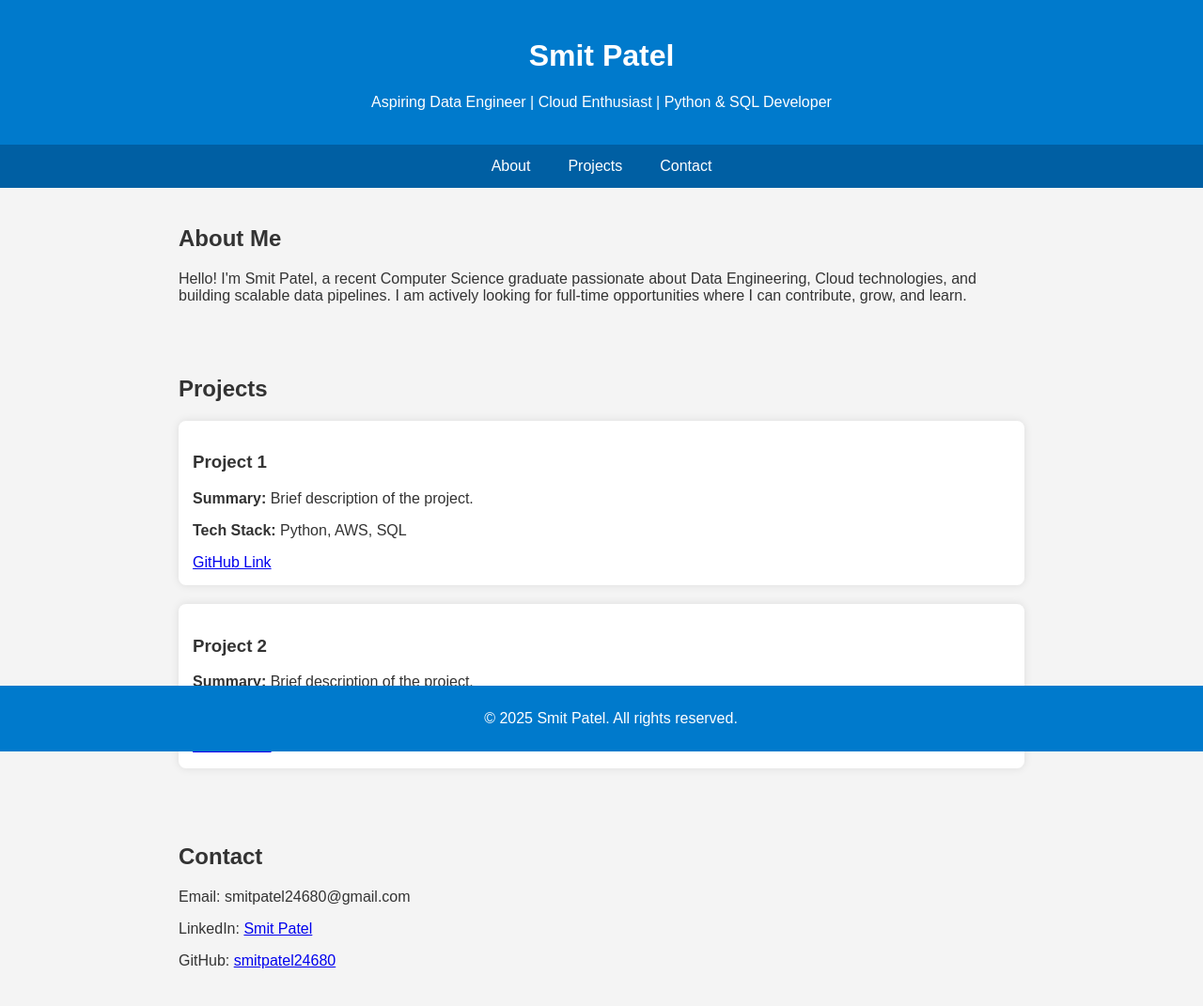
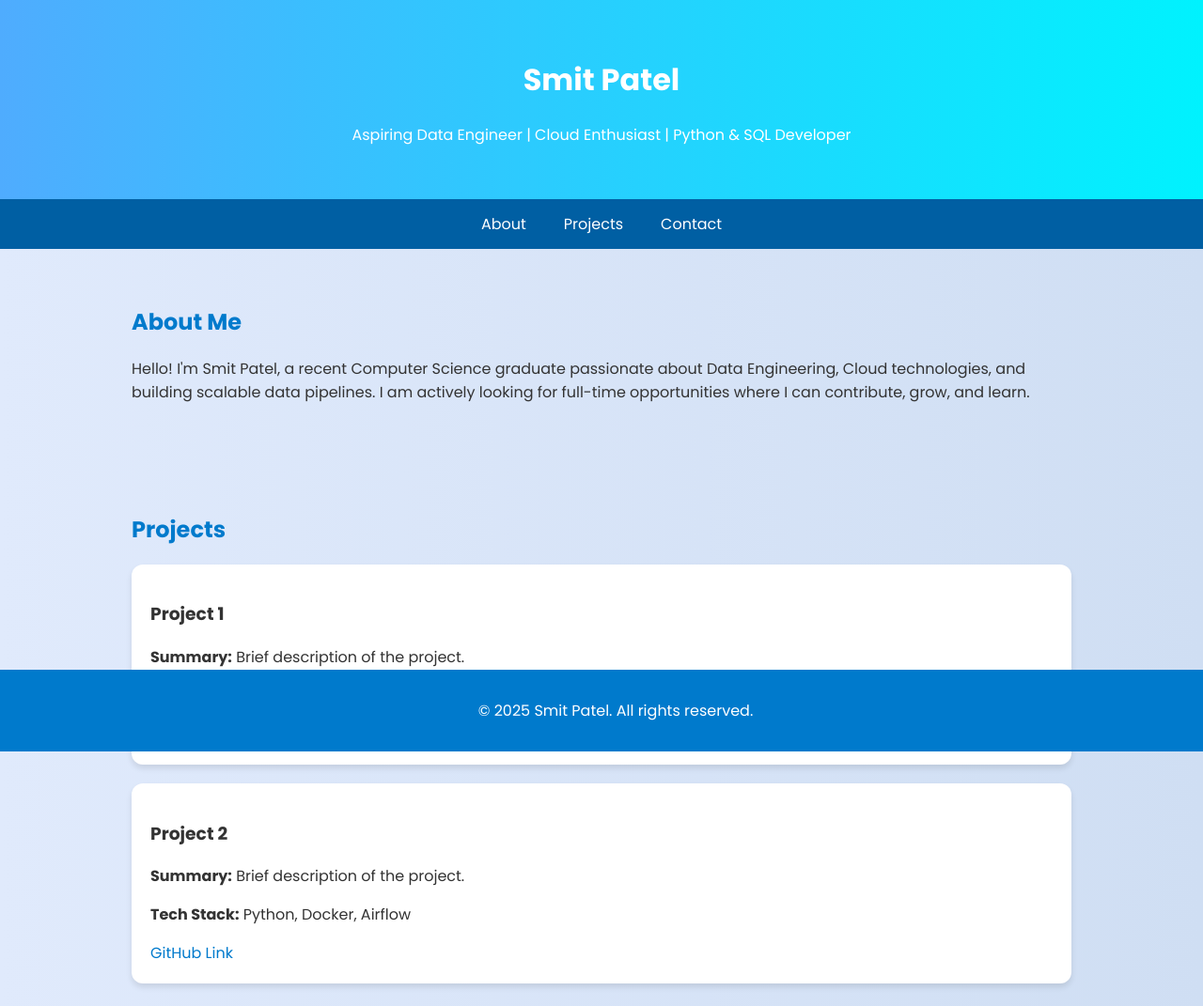
Before and after one commit to smitpatel24680/smitpatel24680.github.io, a plain HTML site: page index.html in a window 1280 px wide. Shown: the top 1071 px of the page at 94% size. Drawn offline with Linux system fonts and the light colour scheme.

Commit message:
Update index.html
Gave more zing to it.

```diff
--- a/index.html
+++ b/index.html
@@ -4,54 +4,76 @@
   <meta charset="UTF-8">
   <meta name="viewport" content="width=device-width, initial-scale=1.0">
   <title>Smit Patel | Portfolio</title>
+  <link href="https://fonts.googleapis.com/css2?family=Poppins:wght@400;600;700&display=swap" rel="stylesheet">
   <style>
     body {
-      font-family: Arial, sans-serif;
+      font-family: 'Poppins', sans-serif;
       margin: 0;
       padding: 0;
-      background-color: #f4f4f4;
+      background: linear-gradient(to right, #e0eafc, #cfdef3);
       color: #333;
     }
     header {
-      background-color: #007acc;
+      background: linear-gradient(to right, #4facfe, #00f2fe);
       color: white;
-      padding: 20px;
+      padding: 40px 20px;
       text-align: center;
+      box-shadow: 0 4px 6px rgba(0, 0, 0, 0.1);
     }
     nav {
       display: flex;
       justify-content: center;
       background-color: #005fa3;
+      position: sticky;
+      top: 0;
+      z-index: 1000;
     }
     nav a {
       color: white;
       padding: 14px 20px;
       text-decoration: none;
       display: block;
+      transition: background-color 0.3s ease;
     }
     nav a:hover {
       background-color: #004b82;
+      border-radius: 4px;
     }
     section {
-      padding: 20px;
-      max-width: 900px;
+      padding: 40px 20px;
+      max-width: 1000px;
       margin: auto;
     }
     .project {
       background-color: white;
       margin-bottom: 20px;
-      padding: 15px;
-      border-radius: 8px;
-      box-shadow: 0 0 10px rgba(0,0,0,0.1);
+      padding: 20px;
+      border-radius: 12px;
+      box-shadow: 0 4px 6px rgba(0,0,0,0.1);
+      transition: transform 0.3s ease, box-shadow 0.3s ease;
+    }
+    .project:hover {
+      transform: translateY(-5px);
+      box-shadow: 0 6px 12px rgba(0,0,0,0.15);
     }
     footer {
       background-color: #007acc;
       color: white;
       text-align: center;
-      padding: 10px;
+      padding: 15px;
       position: fixed;
       width: 100%;
       bottom: 0;
+    }
+    h2 {
+      color: #007acc;
+    }
+    a {
+      color: #007acc;
+      text-decoration: none;
+    }
+    a:hover {
+      text-decoration: underline;
     }
   </style>
 </head>
```
